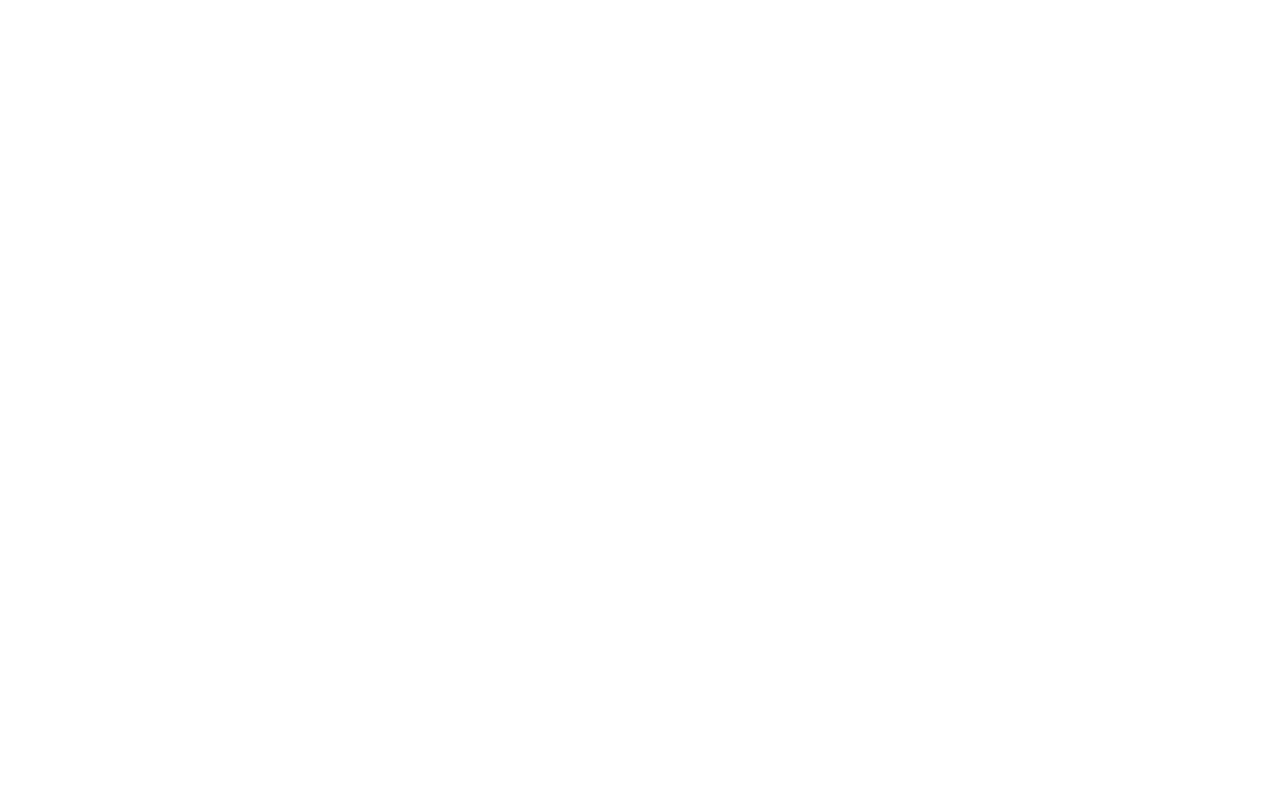
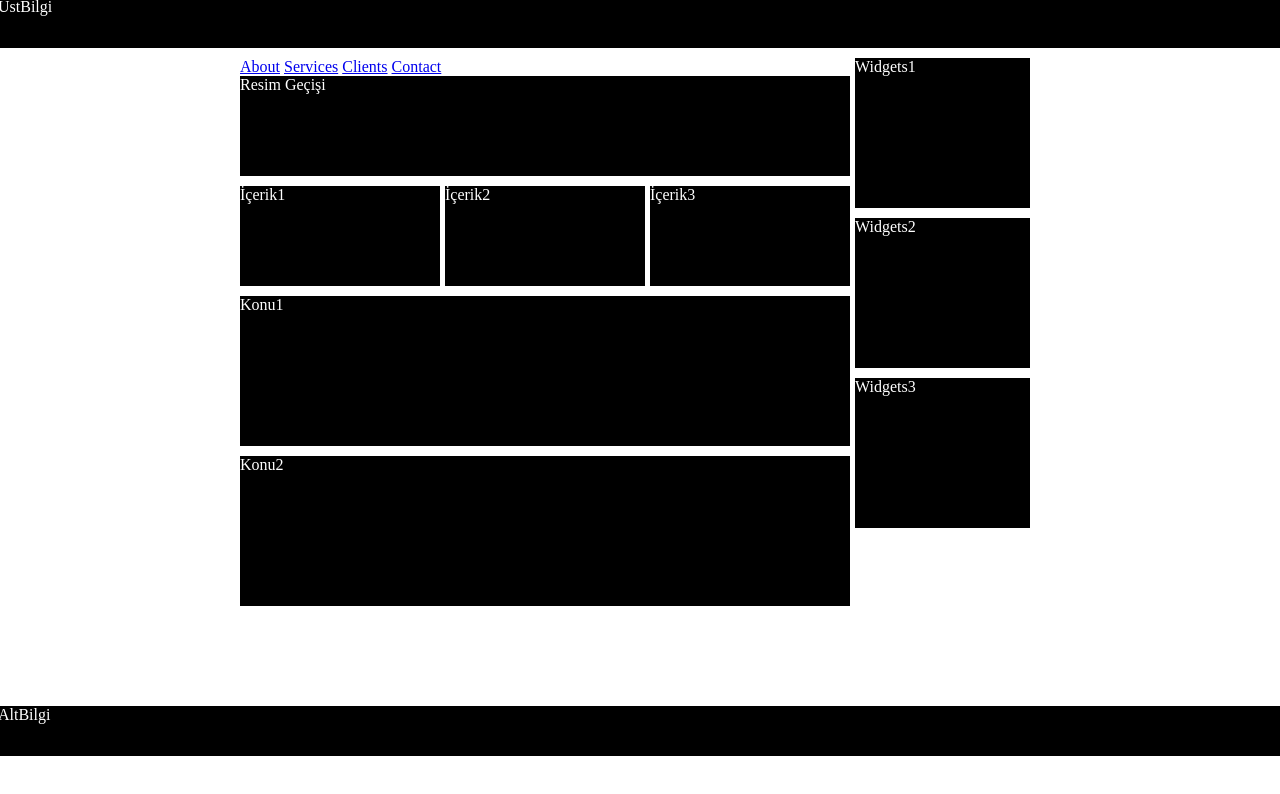
Before and after one commit to DenizcanEryikar10/Web-Projem, a plain HTML site: page index.html in a window 1280 px wide. Drawn offline with Linux system fonts and the light colour scheme.

Commit message:
06-03-2019

```diff
--- a/index.html
+++ b/index.html
@@ -1,13 +1,41 @@
-<!DOCTYPE html>
-<html lang="en">
-<head>
-        <meta charset=UTF-8">
-		<title>DOcument</title>
-		<link rel="stylesheet"
-		href="style.css">
-		</head>
-		<body>
-		<div class="deneme"></div>
+<html>
+	<head>
+		<link href="style.css" rel="stylesheet" type="text/css" />
+	</head>
+	<body>
 
-		</body>
-		</html>
+		<!-- İlk başta üst kısmı oluşturduk -->
+		<div id="header">ÜstBilgi</div>
+
+		<!-- Sağ ve sol kısmıda yerleştirdik, CSS'den yönlerini belirticez -->
+		<div id="ortala">
+			<div id="left">
+				<div class="sidenav">
+                <a href="#">About</a>
+                <a href="#">Services</a>
+                <a href="#">Clients</a>
+                <a href="#">Contact</a>
+         </div>
+			    <div id="slider">Resim Geçişi</div>
+			    <div class="icerik">İçerik1</div>
+			    <div class="icerik">İçerik2</div>
+			    <div class="icerik">İçerik3</div>
+			    <div class="duzelt"></div>
+			    <div class="konu">Konu1</div>
+			    <div class="konu">Konu2</div>
+			</div>
+
+			<!--  -->
+			<div id="right">
+			    <div class="widgets">Widgets1</div>
+			    <div class="widgets">Widgets2</div>
+			    <div class="widgets">Widgets3</div>
+			</div>
+		</div>
+
+		<!-- Son olarak alt kısmıda ekledik, burada sorun oluşmaması için CSS'de kod ekliycez -->
+		<div class="duzelt"></div>
+		<div id="footer">AltBilgi</div>
+
+	</body>
+</html>
--- a/style.css
+++ b/style.css
@@ -1,8 +1,75 @@
+@charset "utf-8";
 
+/* Float ile verdiğimiz değerlerin alanları boş kaldığından diğer divler o bölgeye yerleşiyor. Bunu engellemek için clear:both komutunu kullanıyoruz. */
+.duzelt {
+  clear:both;
+}
 
+/* Site içeriğini ortalıyor ve genel boyutu belirtiyoruz. */
+#ortala {
+margin: 0 auto;
+  width:800px;
+}
 
-.deneme{
-height:300px;
-width:500px;
-background-color;green;
+/* Üst kısmın sabitlenmesi ve diğer ayarlayını yapıyoruz. */
+#header {
+  margin-top:-10px;
+  margin-left:-10px;
+  margin-right: -10px;
+  background-color: #000;
+  height: 50px;
+  color: #FFF;
 }
+
+/* Sol içeriği sola dayıyoruz. */
+#left {
+  margin-top: 10px;
+  width: 615px;
+  float: left;
+}
+
+/* Sağ içeriğide sağa dayıyoruz. */
+#right {
+  margin-top:10px;
+  float: right;
+  width: 185px;
+}
+#slider {
+  background-color: #000;
+  height: 100px;
+  color: #FFF;
+  width: 610px;
+}
+.icerik {
+  float: left;
+  margin-top: 10px;
+  background: #000;
+  margin-right: 5px;
+  height: 100px;
+  width: 200px;
+  color: #FFF;
+}
+.konu {
+  margin-top: 10px;
+  width: 610px;
+  height: 150px;
+  background-color: #000;
+  color: #FFF;
+}
+.widgets {
+  margin-bottom: 10px;
+  background: #000;
+  height: 150px;
+  width: 175px;
+  color: #FFF;
+}
+
+/* Son olarak alt kısmı sabitliyor ve boyutlandırıyoruz. */
+#footer {
+  margin-top: 100px;
+  margin-bottom: -10px;
+  margin-left: -10px;
+  margin-right: -10px;
+  background-color: #000;
+  height: 50px;
+  color: #FFF;
```
